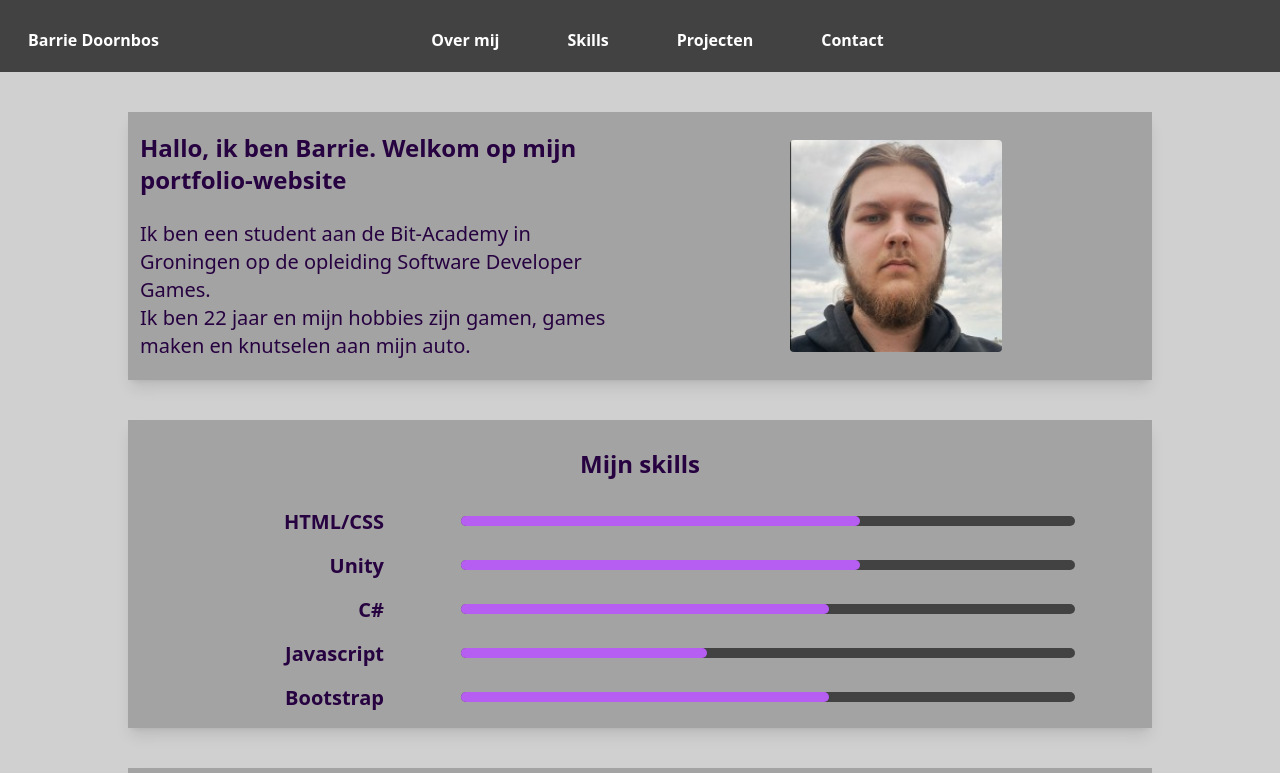
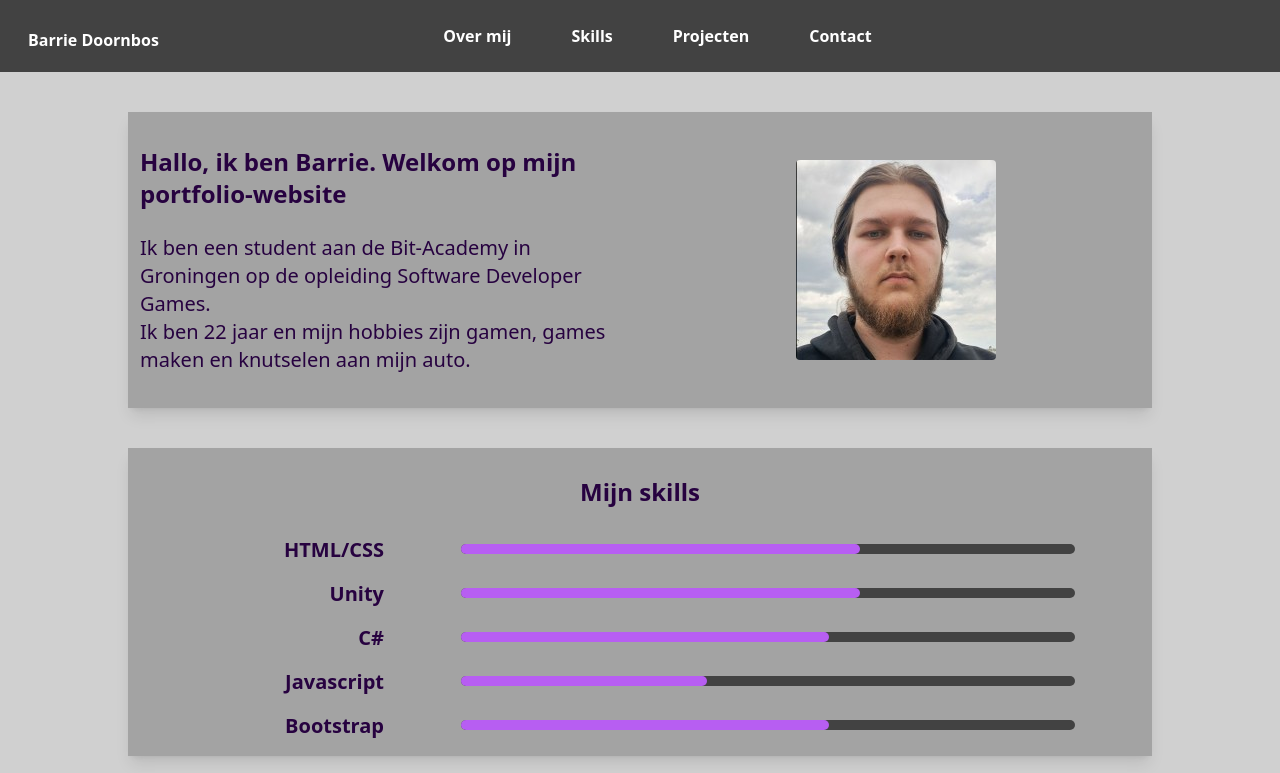
Before and after one commit to BarrieDoornbos/Portfolio, a plain HTML site: page index.html in a window 1280 px wide. Shown: the top 773 px of the page. Drawn offline with nearby package versions, Linux system fonts and the light colour scheme.

Commit message:
Small navbar responsive fix

```diff
--- a/index.html
+++ b/index.html
@@ -14,16 +14,16 @@
 
         <nav class="mx-auto flex justify-around">
             <ul class="flex gap-7 font-bold pr-35">
-                <li class="hover:bg-[#A3A3A3] rounded p-2">
-                    <a href="#overMij" class="p-3">Over mij</a>
+                <li class="hover:bg-[#A3A3A3] rounded p-1">
+                    <a href="#overMij" class="p-3 whitespace-nowrap">Over mij</a>
                 </li>
-                <li class="hover:bg-[#A3A3A3] p-2 rounded">
+                <li class="hover:bg-[#A3A3A3] p-1 rounded">
                     <a href="#skills" class="p-3">Skills</a>
                 </li>
-                <li class="hover:bg-[#A3A3A3] p-2 rounded">
+                <li class="hover:bg-[#A3A3A3] p-1 rounded">
                     <a href="#project1" class="p-3">Projecten</a>
                 </li>
-                <li class="hover:bg-[#A3A3A3] p-2 rounded">
+                <li class="hover:bg-[#A3A3A3] p-1 rounded">
                     <a href="#contact" class="p-3">Contact</a>
                 </li>
             </ul>
@@ -39,8 +39,8 @@
                 Ik ben 22 jaar en mijn hobbies zijn gamen, games maken en knutselen aan mijn auto.
             </h2>
             </div>
-            <div class="hero-right flex justify-center m-5">
-                <img src="img/foto.jpg" alt="240SX" class="rounded">
+            <div class="hero-right flex justify-center m-10">
+                <img src="img/foto.jpg" alt="Foto van mij" class="rounded">
             </div>
         </section>
 
@@ -102,13 +102,13 @@
             </p>
             <a href="https://youtu.be/FeKrueLCTmQ" class="bg-black text-white px-4 py-2 flex justify-self-center rounded hover:bg-[#424242]" target="_blank">Bekijk video</a>
             </div>
-            <div class="project1-right flex justify-center order-first md:order-last m-5">
+            <div class="project1-right flex justify-center order-first md:order-last m-10">
                 <img src="img/Platformer.png" alt="Platformer" class="rounded">
             </div>
         </section>
 
         <section class="project2 max-w-7xl mx-auto grid grid-cols-1 md:grid-cols-2 my-10 content-center bg-[#A3A3A3] shadow-lg py-2" id="project2">
-            <div class="project2-left flex justify-center m-5">
+            <div class="project2-left flex justify-center m-10">
                 <img src="img/Bamba.png" alt="Bamba Blow Showdown" class="rounded">
             </div>
             <div class="project2-right content-center">
```
